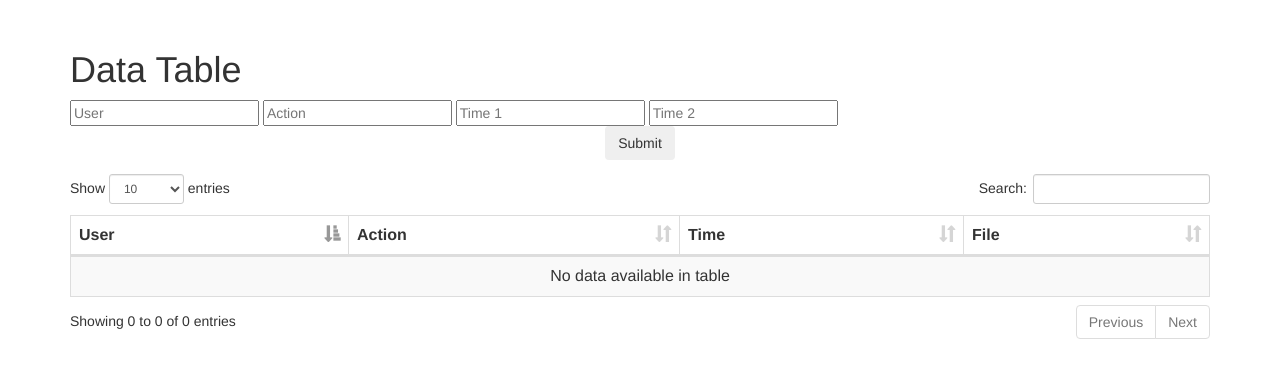
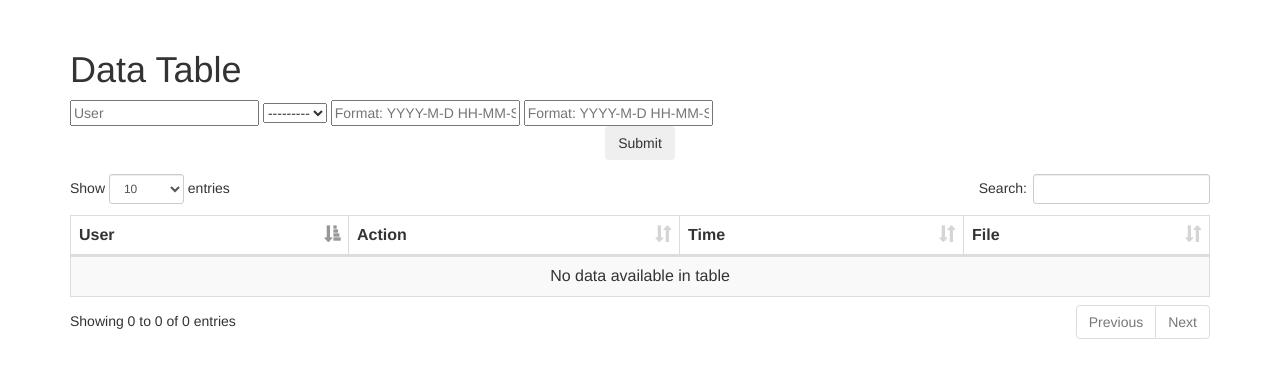
Before and after one commit to KalterDK/AppDBv2, a Django app: page / in a window 1280 px wide. Shown: the top 378 px of the page. Run offline with Django 3.2, Linux system fonts and the light colour scheme; parts of the project's set-up code (start-up, migrations or seed data) failed here and were passed over; some libraries are stand-ins or nearby versions.

Commit message:
ModelChoiceField

```diff
--- a/AppDBv2/admin.py
+++ b/AppDBv2/admin.py
@@ -2,3 +2,4 @@
 from .models import *
 
 admin.site.register(OcActivity)
+admin.site.register(Actions)
--- a/AppDBv2/forms.py
+++ b/AppDBv2/forms.py
@@ -1,10 +1,10 @@
 from django import forms
-# from models import *
+from models import *
 
 
 class DataTableForm (forms.Form):
     user = forms.CharField(widget=forms.TextInput())
-    action = forms.CharField(widget=forms.TextInput())
+    action = forms.ModelChoiceField(queryset=Actions.objects.all())
     time_1 = forms.DateTimeField(widget=forms.DateTimeInput())
     time_2 = forms.DateTimeField(widget=forms.DateTimeInput())
 
--- a/AppDBv2/templates/index.html
+++ b/AppDBv2/templates/index.html
@@ -30,8 +30,8 @@
 
         {% render_field form.user placeholder=form.user.label %}
         {% render_field form.action placeholder=form.action.label %}
-        {% render_field form.time_1 placeholder=form.time_1.label %}
-        {% render_field form.time_2 placeholder=form.time_2.label %}
+        {% render_field form.time_1 placeholder="Format: YYYY-M-D HH-MM-SS" %}
+        {% render_field form.time_2 placeholder="Format: YYYY-M-D HH-MM-SS" %}
 
         <input type="submit" value="Submit" class="btn center-block"/>
     </form>
```
Also changed, not shown: AppDBv2/models.py (+5 -4 lines), AppDBv2/migrations/0004_actions.py (added).
